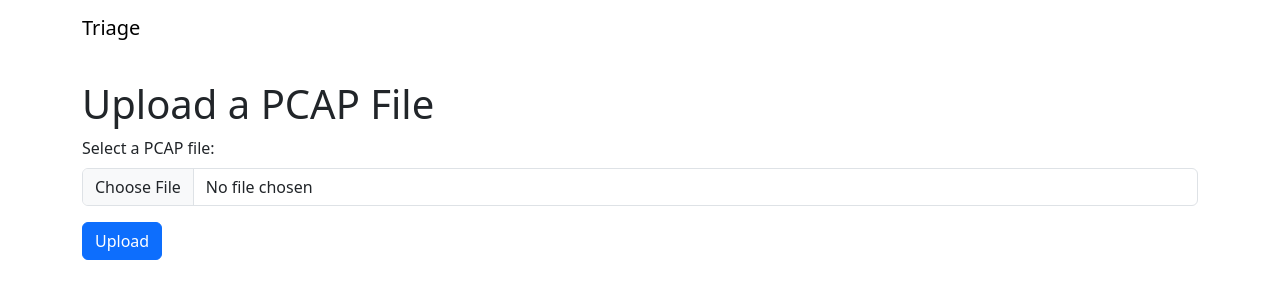
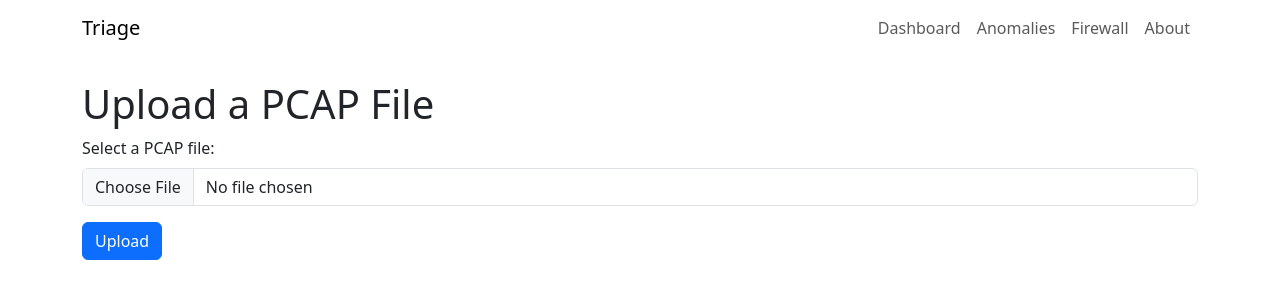
Before and after one commit to Toymakerftw/adima, a Flask app: page / in a window 1280 px wide. Shown: the top 300 px of the page. Run offline with Flask 3, Linux system fonts and the light colour scheme; some libraries are stand-ins or nearby versions.

Commit message:
triage: Fix navbar theming

```diff
--- a/templates/index.html
+++ b/templates/index.html
@@ -8,7 +8,7 @@
     <link rel="stylesheet" href="{{ url_for('static', filename='css/style.css') }}">
 </head>
 <body>
-    <nav class="navbar navbar-expand-lg navbar-dark">
+    <nav class="navbar navbar-expand-lg">
         <div class="container">
           <a class="navbar-brand" style="color:black;" href="#">Triage</a>
           <button
--- a/templates/packet_details.html
+++ b/templates/packet_details.html
@@ -8,7 +8,7 @@
     <link rel="stylesheet" href="{{ url_for('static', filename='css/style.css') }}">
 </head>
 <body>
-    <nav class="navbar navbar-expand-lg navbar-dark">
+    <nav class="navbar navbar-expand-lg">
         <div class="container">
           <a class="navbar-brand" style="color:black;" href="#">Triage</a>
           <button
@@ -42,7 +42,7 @@
             </ul>
           </div>
         </div>
-      </nav>
+    </nav>
     <div class="container mt-4">
         <h1>Packet Details</h1>
         <div class="mt-5">
--- a/templates/result.html
+++ b/templates/result.html
@@ -8,7 +8,7 @@
     <link rel="stylesheet" href="{{ url_for('static', filename='css/style.css') }}">
 </head>
 <body>
-    <nav class="navbar navbar-expand-lg navbar-dark">
+    <nav class="navbar navbar-expand-lg">
         <div class="container">
           <a class="navbar-brand" style="color:black;" href="#">Triage</a>
           <button
```
